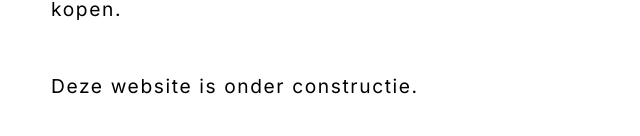
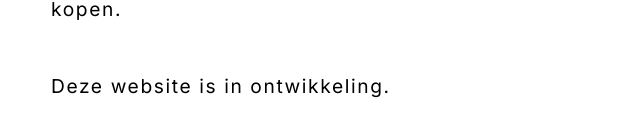
Before and after one commit to DaanBoertien/Wagner4daagse, an Eleventy site: page src/index.njk in a window 1280 px wide. Shown: the part 1707-1843 px from the top of the page, 125-765 px from the left. Built offline with nearby package versions, Linux system fonts and the light colour scheme; Eleventy itself is replaced by a stand-in of ours; files that its build step writes are made by us from their sources.

Commit message:
updated message under cunstruction

```diff
--- a/src/index.njk
+++ b/src/index.njk
@@ -85,6 +85,6 @@ title: Wagner4daagse
     maar onderdak en verblijfskosten zijn voor rekening van de studenten.
   </p>
   #}
-  <p>Deze website is onder constructie.</p>
+  <p>Deze website is in ontwikkeling.</p>
   {# <a href="">Lees meer.</a> #}
 </div>
```
